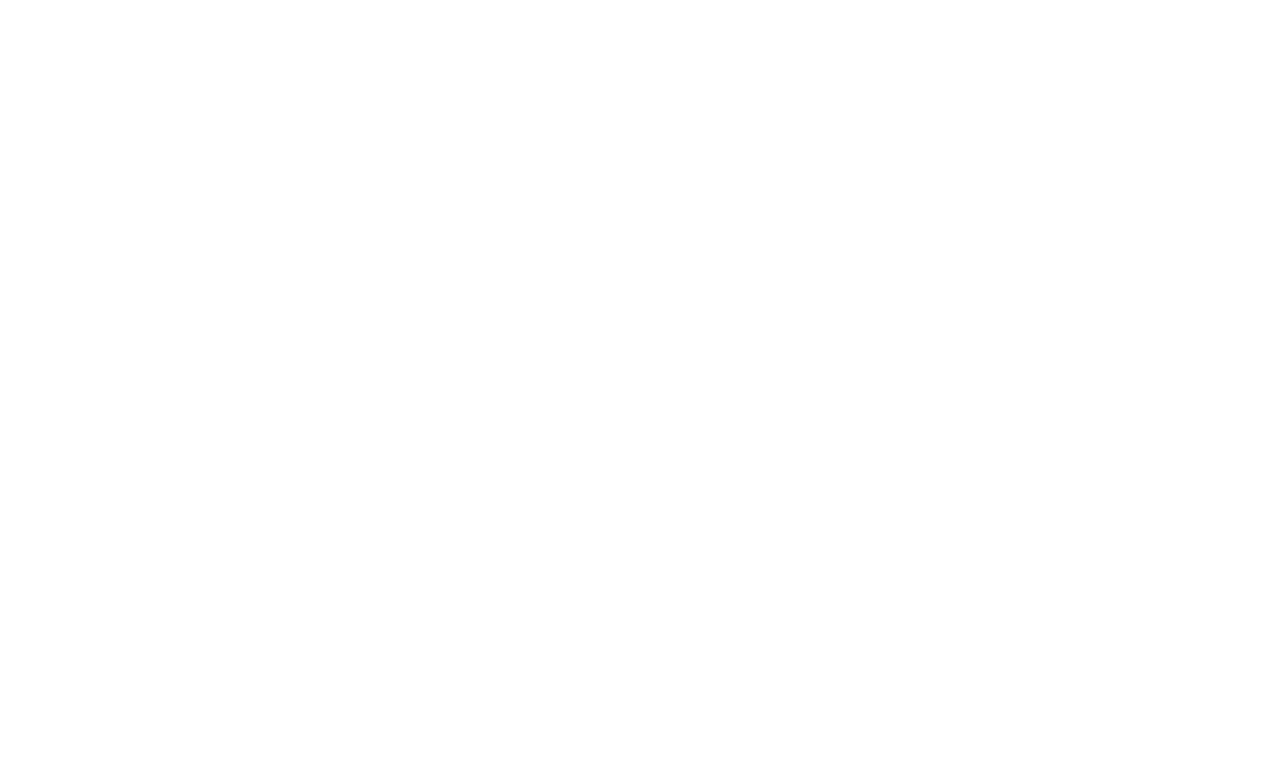
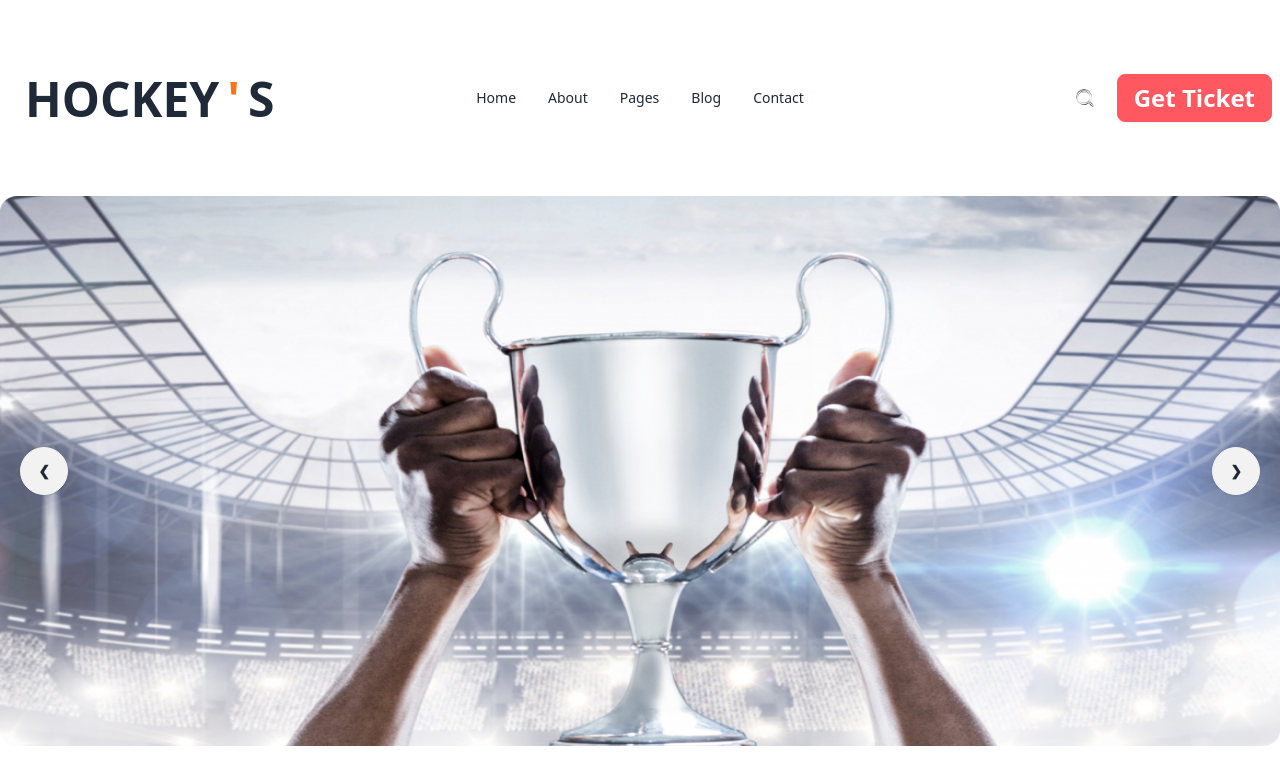
Before and after one commit to nahidforhad/Hockey, a plain HTML site: page index.html in a window 1280 px wide. Drawn offline with nearby package versions, Linux system fonts and the light colour scheme.

Commit message:
added navbar and banner

```diff
--- a/index.html
+++ b/index.html
@@ -4,10 +4,64 @@
     <meta charset="UTF-8">
     <meta name="viewport" content="width=device-width, initial-scale=1.0">
     <title>www.hockey.com</title>
+    <link href="https://cdn.jsdelivr.net/npm/daisyui@4.6.0/dist/full.min.css" rel="stylesheet" type="text/css" />
+    <script src="https://cdn.tailwindcss.com"></script>
+    <link rel="stylesheet" href="style.css">
+    <link rel="preconnect" href="https://fonts.googleapis.com">
+    <link rel="preconnect" href="https://fonts.gstatic.com" crossorigin>
+    <link href="https://fonts.googleapis.com/css2?family=Manrope:wght@400;500;600;700;800&family=Mulish:wght@200;400;500;600;700;800&display=swap" rel="stylesheet">
+
 </head>
 <body>
-    <header>
-
+    <header class="container mx-auto">
+        <!--Nav-->
+        <div class="navbar bg-base-100 my-16">
+            <div class="navbar-start">
+              <div class="dropdown">
+                <div tabindex="0" role="button" class="btn btn-ghost lg:hidden">
+                  <svg xmlns="http://www.w3.org/2000/svg" class="h-5 w-5" fill="none" viewBox="0 0 24 24" stroke="currentColor"><path stroke-linecap="round" stroke-linejoin="round" stroke-width="2" d="M4 6h16M4 12h8m-8 6h16" /></svg>
+                </div>
+                <ul tabindex="0" class="menu menu-sm dropdown-content mt-3 z-[1] p-2 shadow bg-base-100 rounded-box w-52">
+                    <li><a class=" hover:text-red-500">Home</a></li>
+                    <li><a class=" hover:text-red-500">About</a></li>
+                    <li><a class=" hover:text-red-500">Pages</a></li>
+                    <li><a class=" hover:text-red-500">Blog</a></li>
+                    <li><a class=" hover:text-red-500">Contact</a></li>
+                </ul>
+              </div>
+              <a class="btn btn-ghost uppercase text-5xl font-extrabold">Hockey<span class="text-orange-500">'</span>s</a>
+            </div>
+            <div class="navbar-center hidden lg:flex">
+              <ul class="menu menu-horizontal px-1">
+                <li><a class=" hover:text-red-500">Home</a></li>
+                <li><a class=" hover:text-red-500">About</a></li>
+                <li><a class=" hover:text-red-500">Pages</a></li>
+                <li><a class=" hover:text-red-500">Blog</a></li>
+                <li><a class=" hover:text-red-500">Contact</a></li>
+              </ul>
+            </div>
+            <div class="navbar-end gap-5">
+               <div class="ml-10"> <img class="hidden lg:flex  lg:h-6 lg:w-6" src="Images/search.png" alt=""></div>
+              <a class=" btn btn-error text-2xl text-white font-bold">Get Ticket</a>
+            </div>
+        </div>
+        <!--Banner-->
+        <div class="carousel w-full h-[550px]">
+            <div id="slide1" class="carousel-item relative w-full">
+              <img src="Images/1.png" class="w-full" />
+              <div class="absolute flex justify-between transform -translate-y-1/2 left-5 right-5 top-1/2">
+                <a href="#slide2" class="btn btn-circle">❮</a>
+                <a href="#slide2" class="btn btn-circle">❯</a>
+              </div>
+            </div>
+            <div id="slide2" class="carousel-item relative w-full">
+              <img src="Images/3.png" class="w-full" />
+              <div class="absolute flex justify-between transform -translate-y-1/2 left-5 right-5 top-1/2">
+                <a href="#slide1" class="btn btn-circle">❮</a>
+                <a href="#slide1" class="btn btn-circle">❯</a>
+              </div>
+            </div>
+          </div>
     </header>
     <main>
 
--- /dev/null
+++ b/tailwind.config.js
@@ -0,0 +1,8 @@
+/** @type {import('tailwindcss').Config} */
+module.exports = {
+    content: ["./src/**/*.{html,js}"],
+    theme: {
+      extend: {},
+    },
+    plugins: [],
+  }
```
Also changed, not shown: Images/search.png (added), style.css (added).
